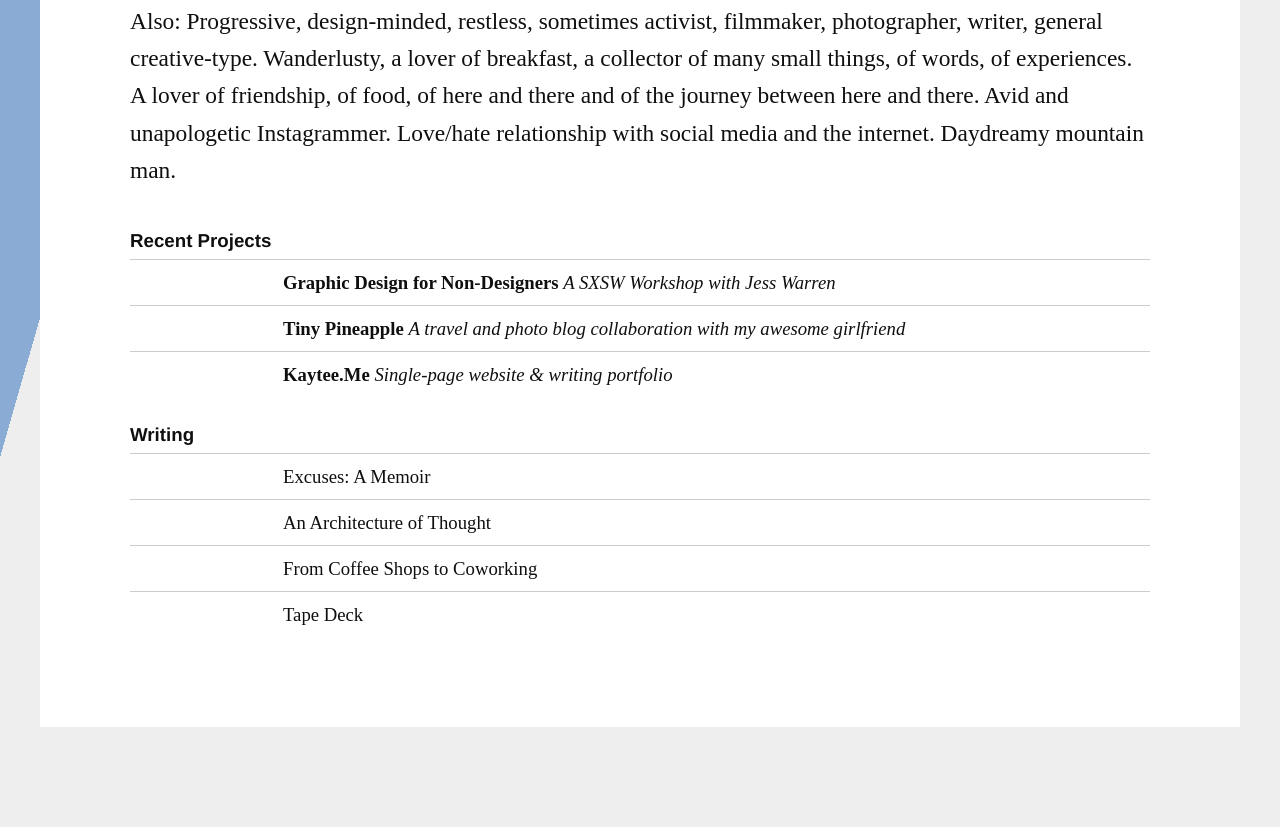
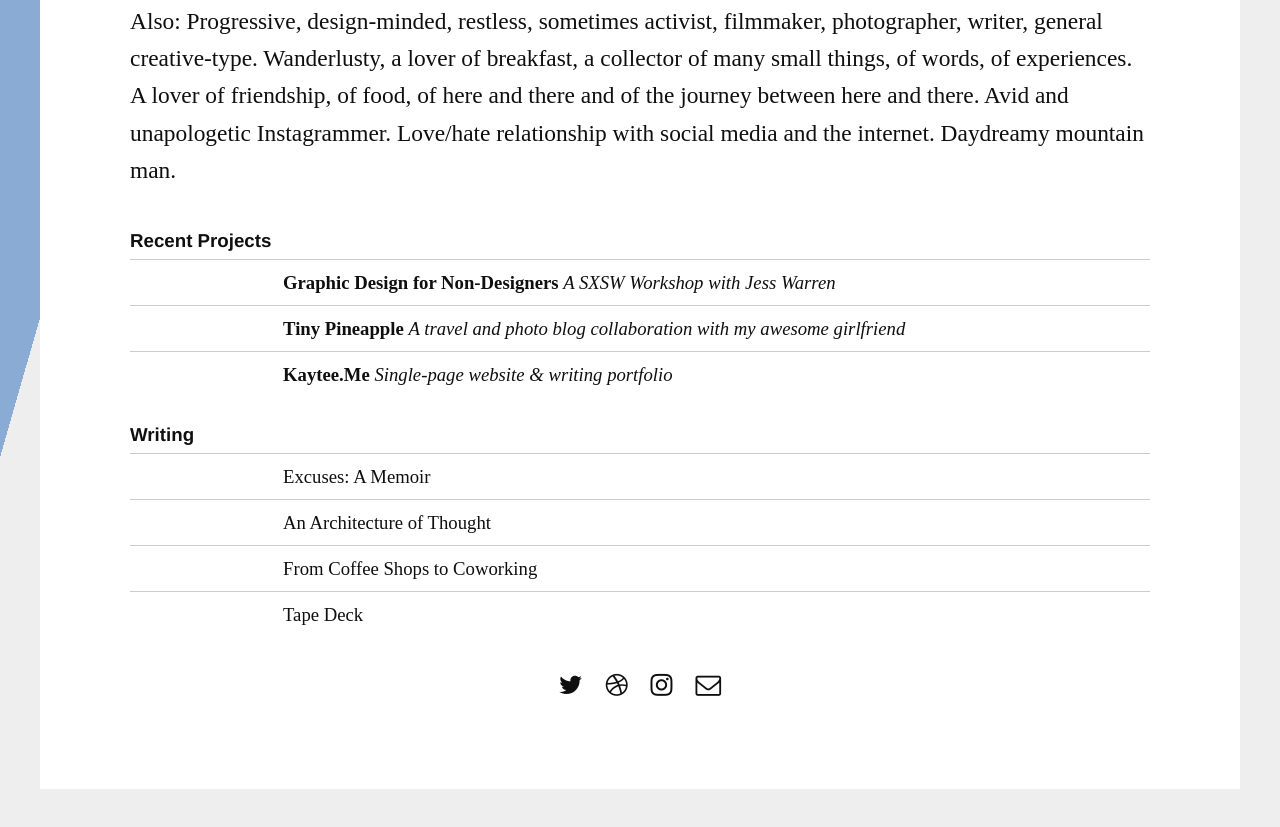
Before and after one commit to mjchamplin/champ, a website: page index.html in a window 1280 px wide. Shown: the part 652-1479 px from the top of the page. Before the commit the page ends 1451 px from the top, so only its background shows below. Drawn offline with nearby package versions, Linux system fonts and the light colour scheme.

Commit message:
Social Icons

```diff
--- a/assets/css/main.sass
+++ b/assets/css/main.sass
@@ -68,6 +68,19 @@ a:hover
     text-transform: uppercase
     //letter-spacing: .25em
     color: rgba(0,0,0,.45)
+  .social
+    margin-top: 2em
+    ul.icons
+      text-align: center
+      //border-top: 1px solid #ccc
+      li
+        display: inline
+        margin-right: 1em
+      li:last-child
+        margin-right: 0
+      .fa
+        font-size: 1.6rem
+
   .content
     font-family: $serif
     font-size: 1.3em
--- a/index.html
+++ b/index.html
@@ -21,6 +21,7 @@
 
         <!-- The Goods -->
         <link rel="stylesheet" href="assets/css/main.css">
+        <link rel="stylesheet" href="https://maxcdn.bootstrapcdn.com/font-awesome/4.5.0/css/font-awesome.min.css">
         <script src="//ajax.googleapis.com/ajax/libs/jquery/1.11.1/jquery.min.js"></script>
         <script src="assets/js/functions.js"></script>
         <script src="https://use.typekit.net/jgj1yxf.js"></script>
@@ -37,6 +38,7 @@
         <header>
           <h1 class="headline"><strong>Michael Champlin</strong> is a designer <em>&amp;</em> writer in Dallas, TX.</h1>
         </header>
+
         <section id="introduction" class="content">
           <p>Also: Progressive, design-minded, restless, sometimes activist, filmmaker, photographer, writer, general creative-type. Wanderlusty, a lover of breakfast, a collector of many small things, of words, of experiences. A lover of friendship, of food, of here and there and of the journey between here and there. Avid and unapologetic Instagrammer. Love/hate relationship with social media and the internet. Daydreamy mountain man.</p>
         </section>
@@ -83,7 +85,14 @@
           </header>
           <p></p>
         </section>-->
-
+            <div class="social">
+            <ul class="icons">
+              <li><a href="http://twitter.com/mjchamplin"><i class="fa fa-twitter"></i></a></li>
+              <li><a href="http://dribbble.com/mjchamplin"><i class="fa fa-dribbble"></i></a></li>
+              <li><a href="http://instagram.com/mjchamplin"><i class="fa fa-instagram"></i></a></li>
+              <li><a href="mailto:michael@champl.in"><i class="fa fa-envelope-o"></i></a></li>
+            </ul>
+          </div>
       </main>
 
 
```
Also changed, not shown: assets/css/main.css, build/assets/css/main.css, build/index.html, 2 other files.
